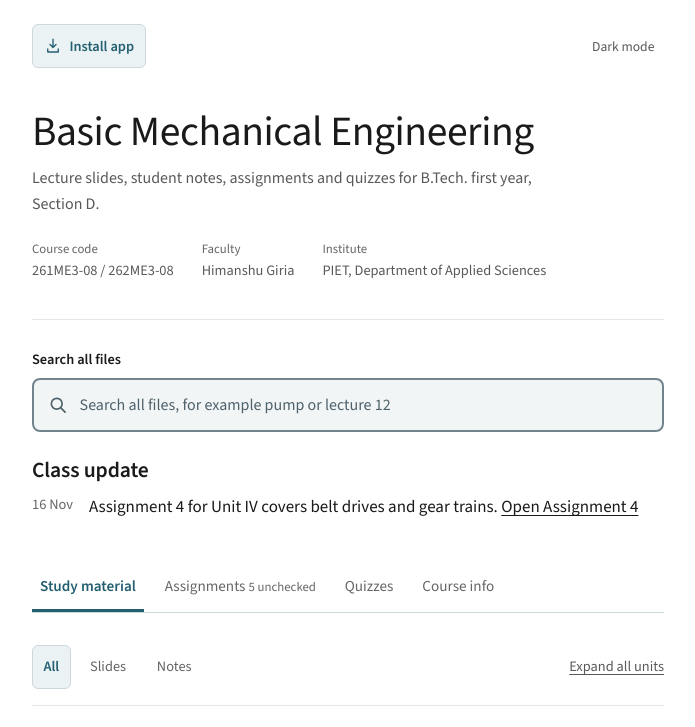
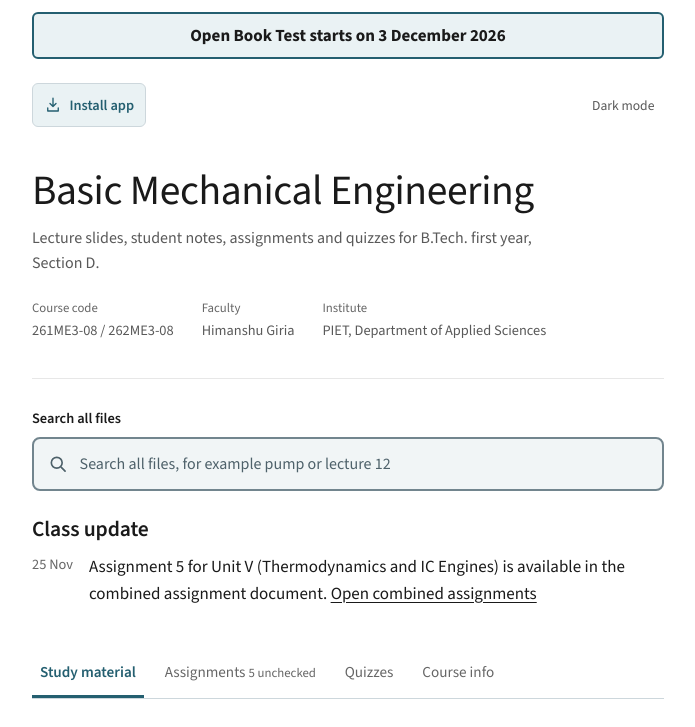
Before and after one commit to himanshugiria-cell/bme-section-d, a plain HTML site: page index.html in a window 1280 px wide. Shown: the top 727 px of the page, without its empty margins (292-987 px from the left). Drawn offline with nearby package versions, Linux system fonts and the light colour scheme.

Commit message:
Announce Assignment 5 and Open Book Test

```diff
--- a/index.html
+++ b/index.html
@@ -293,6 +293,12 @@ h2 { font-weight: 600; }
   .row { border-color: ButtonText; }
 }
 
+  .exam-banner { margin-top: .75rem; padding: .5rem .75rem; overflow: hidden; border: 2px solid var(--accent); border-radius: 6px; background: var(--accent-soft); color: var(--ink); text-align: center; }
+  @media (prefers-reduced-motion: no-preference) and (min-width: 36rem) {
+    .exam-banner strong { display: inline-block; animation: exam-slide 2s ease-out 2 alternate; }
+    .exam-banner:hover strong { animation: none; }
+    @keyframes exam-slide { from { transform: translateX(32%); } to { transform: translateX(0); } }
+  }
 </style>
 <link rel="manifest" href="./manifest.webmanifest">
 <link rel="icon" type="image/png" sizes="192x192" href="./icons/bme-192.png">
@@ -306,6 +312,7 @@ h2 { font-weight: 600; }
 </head>
 <body>
 <div class="wrap">
+  <aside class="exam-banner" aria-label="Exam announcement"><strong>Open Book Test starts on 3 December 2026</strong></aside>
 
   <div class="topbar">
     <button type="button" class="install-btn" id="installApp" aria-haspopup="dialog" aria-controls="installHelp" hidden>
@@ -482,6 +489,7 @@ const ASSIGNMENTS = [
    Example: { date:'2026-09-25', text:'Unit III quiz in class on Friday.', until:'2026-09-26', link:'', linkText:'' }
    A notice disappears after its "until" date. */
 const ANNOUNCEMENTS = [
+  { date:'2026-11-25', text:'Assignment 5 for Unit V (Thermodynamics and IC Engines) is available in the combined assignment document.', until:'', link:'https://drive.google.com/file/d/1xEtnJbreBgcfAoipnmi3_E8RTEdpFbdH/view', linkText:'Open combined assignments' },
   { date:'2026-11-16', text:'Assignment 4 for Unit IV covers belt drives and gear trains.', until:'', link:'./assignments/assignment-4.pdf', linkText:'Open Assignment 4' },
   { date:'2026-10-25', text:'Assignment 3 for Unit III is now available. Use the Unit III study guide and Lectures 1–5 alongside it.', until:'', link:'https://drive.google.com/file/d/1Y4zc8TwYy-DoByU36OxaE3GBWmqReLZw/view', linkText:'Open Assignment 3' },
   { date:'2026-10-16', text:'New Unit III study guide: read it with Unit III Lectures 1–5. Earlier Unit III slides remain available as extra reference material.', until:'', link:'./notes/unit-iii-study-guide.html', linkText:'Open Unit III study guide' },
```
